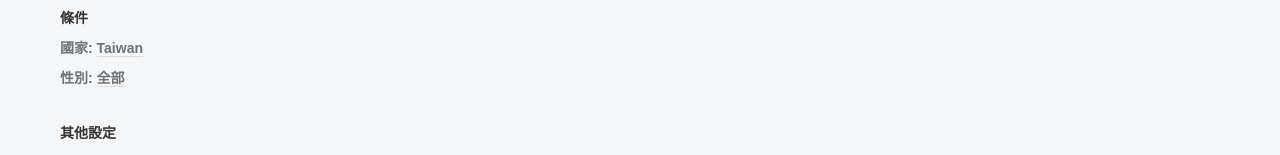
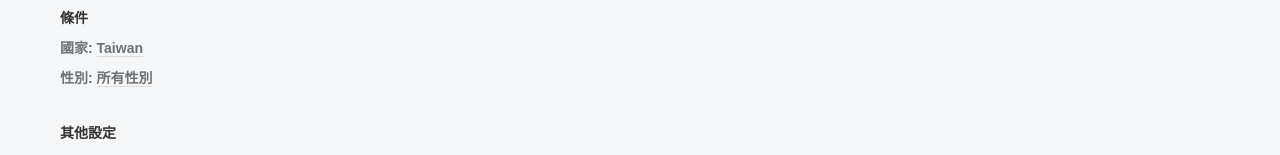
Before and after one commit to DavisChang/survey-anything, a React (Create React App) app: page /admin/confirm in a window 1280 px wide. Shown: the part 387-542 px from the top of the page. Built offline with nearby package versions, Linux system fonts and the light colour scheme.

Commit message:
change string

```diff
--- a/src/Pages/AdminContent/AdminContent.js
+++ b/src/Pages/AdminContent/AdminContent.js
@@ -191,7 +191,7 @@
                     <FormGroup controlId="formControlsSelect">
                       <ControlLabel>性別</ControlLabel>
                       <FormControl componentClass="select" placeholder="select">
-                        <option value="all">全部</option>
+                        <option value="all">所有性別</option>
                         <option value="m">男性</option>
                         <option value="w">女性</option>
                       </FormControl>
@@ -327,7 +327,7 @@
                     <b>國家:</b> <span>Taiwan</span>
                   </p>
                   <p className="confirm-detail">
-                    <b>性別:</b> <span>全部</span>
+                    <b>性別:</b> <span>所有性別</span>
                   </p>
                 </div>
                 <div className="confirm-block">
```
